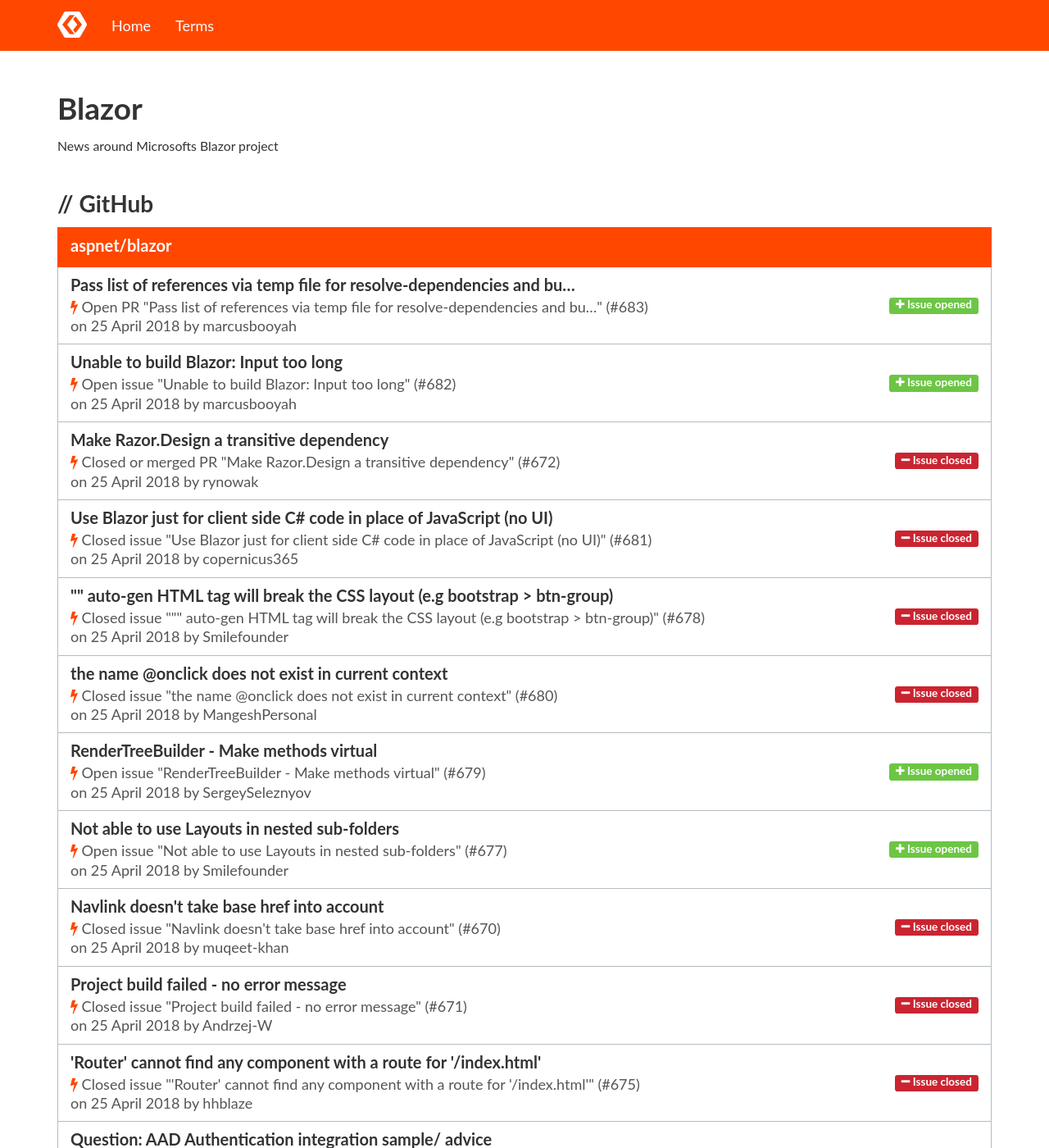
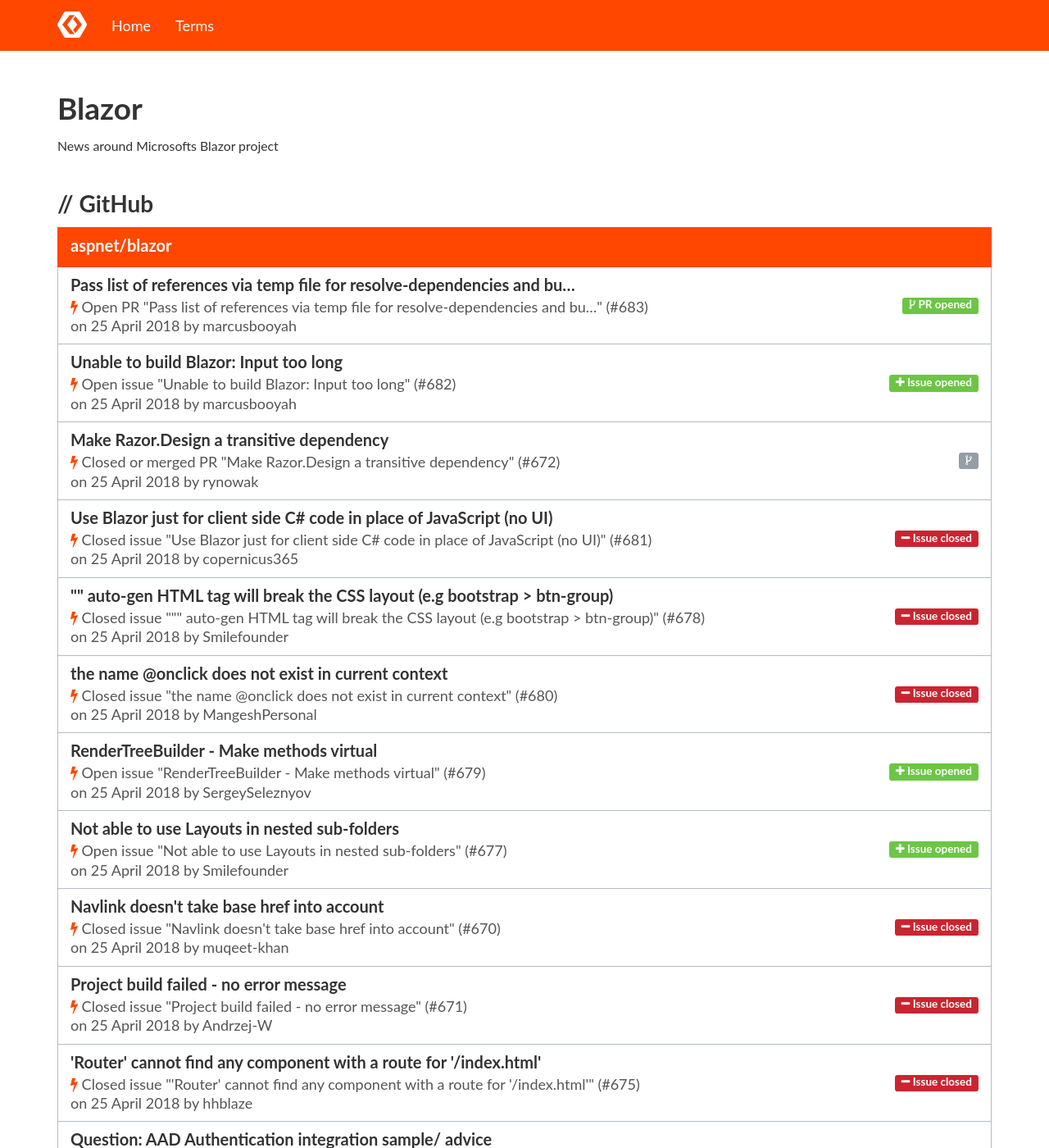
Before and after one commit to Code-Inside/KnowYourStack, a Jekyll site: the page built from _pages/blazor.html, in a window 1280 px wide and 1400 px high. Shown: the whole window at 82% size. Built offline with Jekyll 4.4.1, drawn with Linux system fonts in a browser that asks for light colours; nearby versions of some CDN libraries.

Commit message:
Update DisplayGitHubIssueItem.html

```diff
--- a/_includes/DisplayGitHubIssueItem.html
+++ b/_includes/DisplayGitHubIssueItem.html
@@ -5,7 +5,7 @@
 	{% assign color = '#959da5' %}
 	{% assign text = '' %}
 
-	{% if include.issueItem.IsPullRequest == "true" %}
+	{% if include.issueItem.IsPullRequest == true %}
 	        {% assign icon = 'fa-code-fork' %}
                 {% if include.issueItem.State == "open" %}
 			{% assign color = '#6cc644' %}
@@ -15,7 +15,6 @@
 			{% assign text = 'PR merged or closed' %}
 		{% endif %}
 	{% else %}
-
                 {% if include.issueItem.State == "open" %}
 	                {% assign icon = 'fa-plus' %}
 			{% assign color = '#6cc644' %}
```
